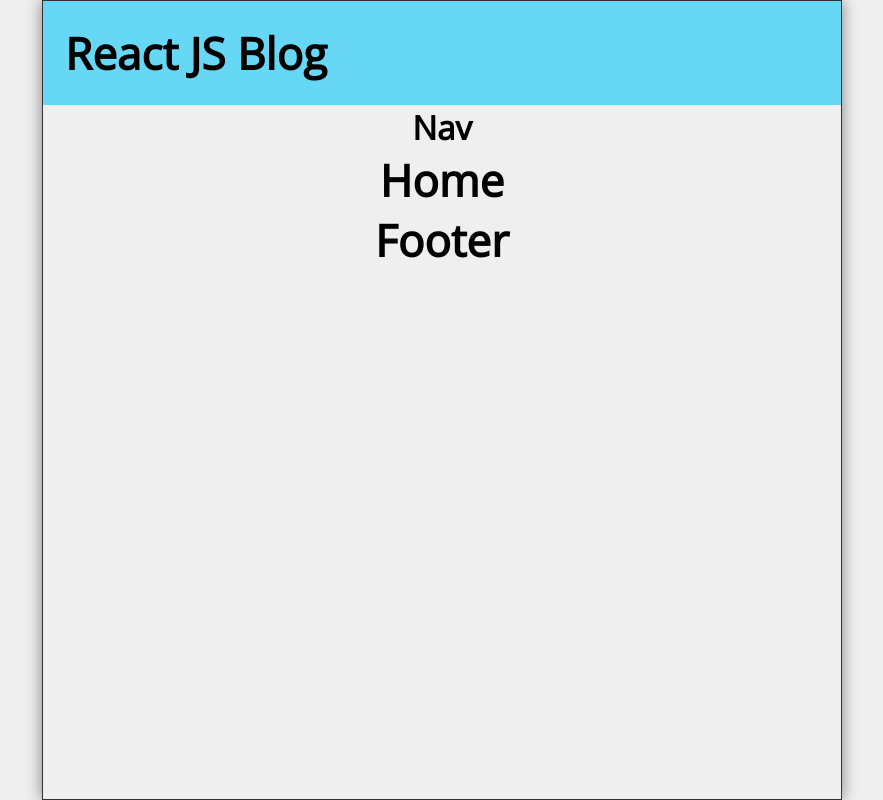
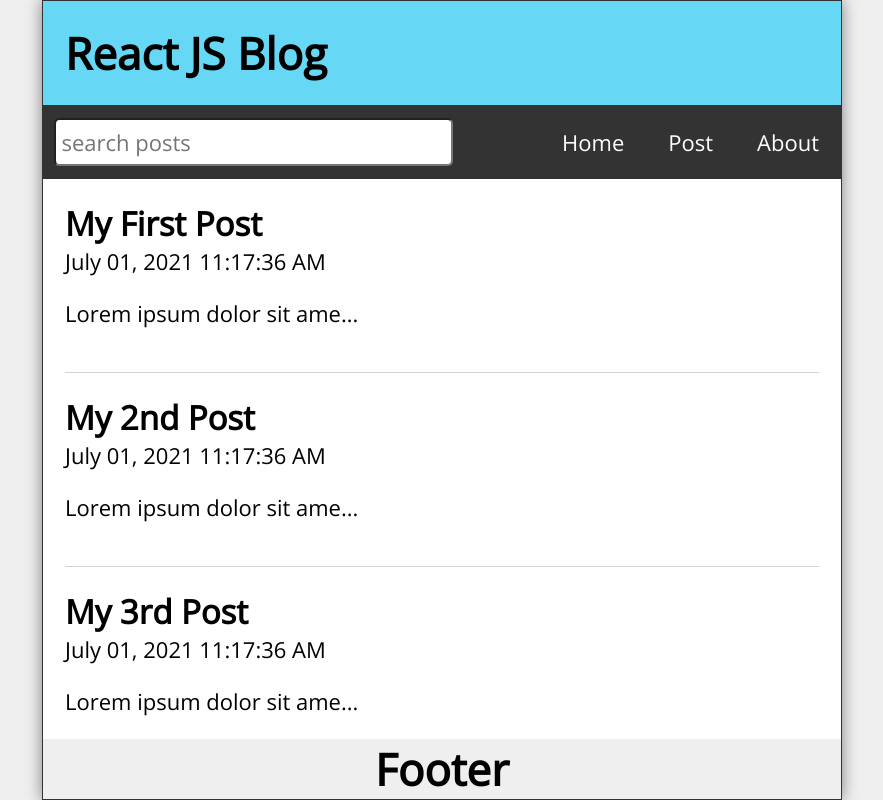
Before and after one commit to Gathie0307/blog_post, a React (Create React App) app: page / in a window 1280 px wide. Shown: the whole page, without its empty margins (198-1081 px from the left). Built offline with nearby package versions, Linux system fonts and the light colour scheme.

Commit message:
Added few more components

```diff
--- a/src/App.js
+++ b/src/App.js
@@ -6,15 +6,42 @@ import NewPost from './NewPost';
 import PostPage from './PostPage';
 import About from './About';
 import Missing from './Missing';
+import { useState, useEffect } from 'react';
 import {Route, Routes, useNavigate} from 'react-router-dom';
 
 function App() {
+  const[posts, setPosts] = useState([{
+      id: 1,
+      title: "My First Post",
+      datetime: "July 01, 2021 11:17:36 AM",
+      body: "Lorem ipsum dolor sit amet consectetur adipisicing elit. Quis consequatur expedita, assumenda similique non optio! Modi nesciunt excepturi corrupti atque blanditiis quo nobis, non optio quae possimus illum exercitationem ipsa!"
+    },
+    {
+      id: 2,
+      title: "My 2nd Post",
+      datetime: "July 01, 2021 11:17:36 AM",
+      body: "Lorem ipsum dolor sit amet consectetur adipisicing elit. Quis consequatur expedita, assumenda similique non optio! Modi nesciunt excepturi corrupti atque blanditiis quo nobis, non optio quae possimus illum exercitationem ipsa!"
+    },
+    {
+      id: 3,
+      title: "My 3rd Post",
+      datetime: "July 01, 2021 11:17:36 AM",
+      body: "Lorem ipsum dolor sit amet consectetur adipisicing elit. Quis consequatur expedita, assumenda similique non optio! Modi nesciunt excepturi corrupti atque blanditiis quo nobis, non optio quae possimus illum exercitationem ipsa!"
+    },
+    {
+      id: 4,
+      title: "My Fourth Post",
+      datetime: "July 01, 2021 11:17:36 AM",
+      body: "Lorem ipsum dolor sit amet consectetur adipisicing elit. Quis consequatur expedita, assumenda similique non optio! Modi nesciunt excepturi corrupti atque blanditiis quo nobis, non optio quae possimus illum exercitationem ipsa!"
+    }]);
+    const [search, setSearch] = useState('');
+    const [searchResults, setSearchResults] = useState([])
   return (
     <div className="App">
       <Header title="React JS Blog"/>
-      <Nav />
+      <Nav search={search} setSearch={setSearch}/>
       <Routes>
-        <Route path="/" element={<Home />} />
+        <Route path="/" element={<Home posts={posts} />} />
         <Route path="/post" element={<NewPost />} />
         <Route path="/post/:id" element={<PostPage />} />
         <Route path="/about" element={<About />} />
--- /dev/null
+++ b/src/Feed.js
@@ -0,0 +1,14 @@
+import React from 'react'
+import Post from './Post'
+
+const Feed = ({ posts  }) => {
+  return (
+    <>
+      {posts.map(post => (
+        <Post key={post.id} post={post} />
+      ))}
+    </>
+  )
+}
+
+export default Feed
--- a/src/Home.js
+++ b/src/Home.js
@@ -1,10 +1,14 @@
 import React from 'react'
+import Feed from './Feed';
 
-const Home = () => {
+const Home = ({ posts }) => {
   return (
-    <div>
-        <h1>Home</h1>
-    </div>
+    <main className='Home'>
+       {posts.length? (
+        <Feed posts={posts} />
+       ): (<p style={{marginTop:"2rem"}}>No posts to display</p>)
+       }
+    </main>
   )
 }
 
--- a/src/Nav.js
+++ b/src/Nav.js
@@ -1,9 +1,24 @@
 import React from 'react'
+import {Link} from 'react-router-dom'
 
-const Nav = () => {
+const Nav = ({search, setSearch}) => {
   return (
-    <nav>
-        <h1>Nav</h1>
+    <nav className='Nav'>
+      <form className='searchForm' onSubmit={(e) => e.preventDefault()}>
+          <label htmlFor="search">Search Posts </label>
+          <input
+            id="search"
+            type="text"
+            placeholder="search posts"
+            value={search}
+            onChange={(e) => setSearch(e.target.value)}
+          />
+      </form>
+      <ul>
+        <li><Link to="/">Home</Link></li>
+        <li><Link to="/post">Post</Link></li>
+        <li><Link to="/about">About</Link></li>
+      </ul>
     </nav>
   )
 }
--- /dev/null
+++ b/src/Post.js
@@ -0,0 +1,21 @@
+import React from 'react'
+import { Link } from 'react-router-dom'
+
+const Post = ({ post }) => {
+  return (
+    <article className='post'>
+      <Link to={`/post/${post.id}`}>
+      <h2>{post.title}</h2>
+      <p className='postData'>{post.datetime}</p>
+      </Link>
+      <p className='postBody'>
+        {(post.body).length <=25
+        ?  post.body
+        : `${(post.body).slice(0, 25)}...`
+        }
+      </p>
+    </article>
+  )
+}
+
+export default Post
--- a/src/PostPage.js
+++ b/src/PostPage.js
@@ -1,10 +1,19 @@
 import React from 'react'
+import { useParams,  Link} from 'react-router-dom'
 
-const PostPage = () => {
+const PostPage = ({ posts, handleDelete }) => {
+  const { id } = useParams();
+  const post = posts.find(post => (post.id).toString() === id)
   return (
-    <>
-        <h1>PostPage</h1>
-    </>
+    <main className='PostPage'>
+      <article className='post'>
+        {post &&
+        <>
+          <h2>{post.title}</h2>
+          <p className='postDate'></p>
+        </>}
+      </article>
+    </main>
   )
 }
 
```
